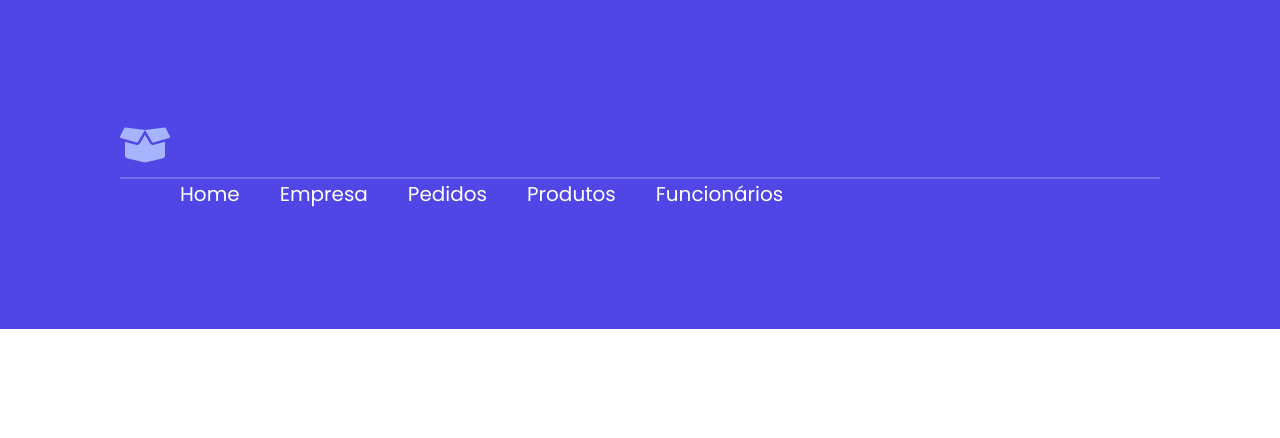
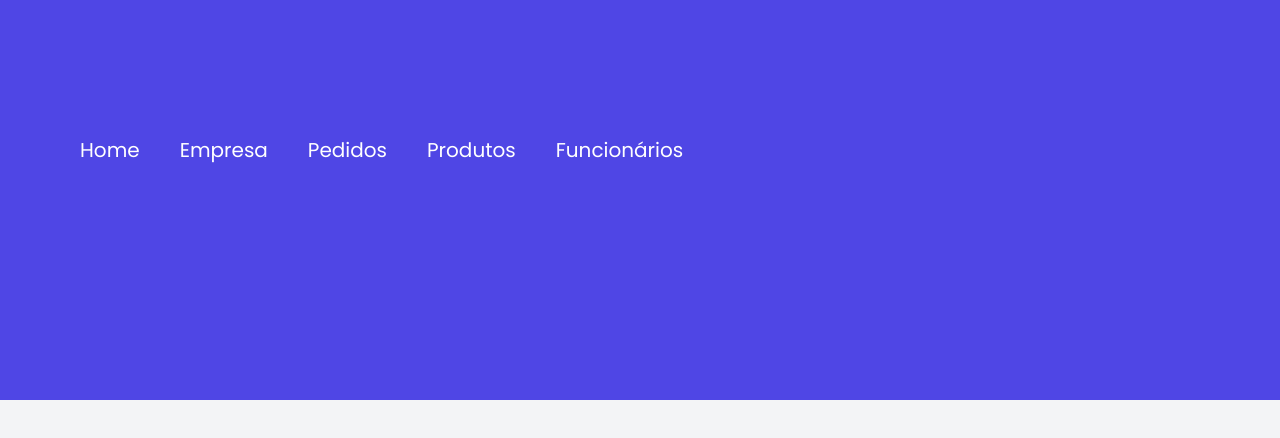
Before and after one commit to jorgelucasalima/engpede, a React (Create React App) app: page / in a window 1280 px wide. Shown: the top 438 px of the page. Built offline with nearby package versions, Linux system fonts and the light colour scheme.

Commit message:
realizado correções no header e criado component dashboard

```diff
--- a/src/Styles/StylesGlobal.js
+++ b/src/Styles/StylesGlobal.js
@@ -34,7 +34,7 @@ export const EstiloGlobal = createGlobalStyle`
   }
 
   body {
-    background: var(--cordefundo);
+    background: var(--cor-fundo);
     -webkit-font-smoothing: antialiased;
   }
 
--- a/src/components/Header/index.jsx
+++ b/src/components/Header/index.jsx
@@ -1,16 +1,14 @@
 import { Container, Content } from "./styles"
 import logo from "../../assets/logo.png"
+import usuario from "../../assets/perfil.jpg"
 
-import {FaBoxOpen} from 'react-icons/fa'
+import {FaBoxOpen, FaRegBell} from 'react-icons/fa'
 
 export default function Header() {
 
   return (
     <Container>
       <Content>
-        <FaBoxOpen size={50}/>
-        <hr />
-        <a href=""></a>
         <a href="">Home</a>
         <a href="">Empresa</a>
         <a href="">Pedidos</a>
--- a/src/components/Header/styles.js
+++ b/src/components/Header/styles.js
@@ -4,21 +4,18 @@ export const Container = styled.header`
 
   background-color: var(--cor-fundo-header);
   color: var(--cor-texto-menu);
-  padding: 100px;
-  margin: 0px;
 
 `
 
 export const Content = styled.div`
-  padding: 20px;
 
-  svg {
-    color: var(--cor-icone-menu);
-  }
+  max-width: 1200px;
+  margin: 0 auto;
+  height: 400px;
+  padding: 0 20px;
+  display: flex;
+  align-items: center;
 
-  hr {
-    border: 1px solid var(--cor-linha);
-  }
 
   a {
     color: var(--cor-texto-menu);
@@ -29,6 +26,8 @@ export const Content = styled.div`
     margin: 0 10px;
     transition: all 0.2s;
 
+    margin-bottom: 100px;
+
   }
 
 
```
Also changed, not shown: src/assets/perfil.jpg (added), src/components/Dashboard/index.jsx (added), src/components/Dashboard/styles.js (added).
